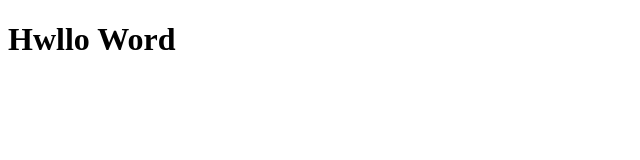
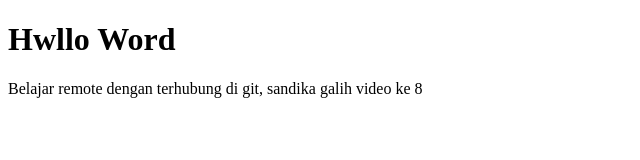
Before and after one commit to tantri005/git-remote-1, a plain HTML site: page index.html in a window 1280 px wide. Shown: the whole page, without its empty margins (0-640 px from the left). Drawn offline with Linux system fonts and the light colour scheme.

Commit message:
Menambahkan paragraf

```diff
--- a/index.html
+++ b/index.html
@@ -7,5 +7,6 @@
 </head>
 <body>
     <h1>Hwllo Word</h1>
+    <p>Belajar remote dengan terhubung di git, sandika galih video ke 8</p>
 </body>
 </html>
```
